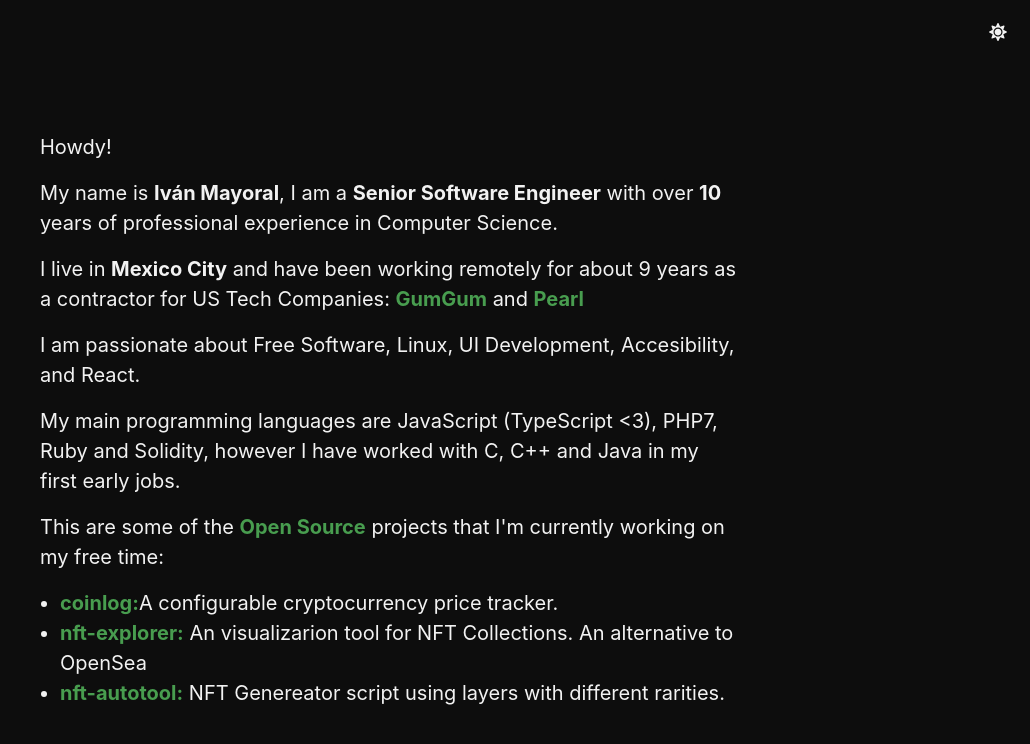
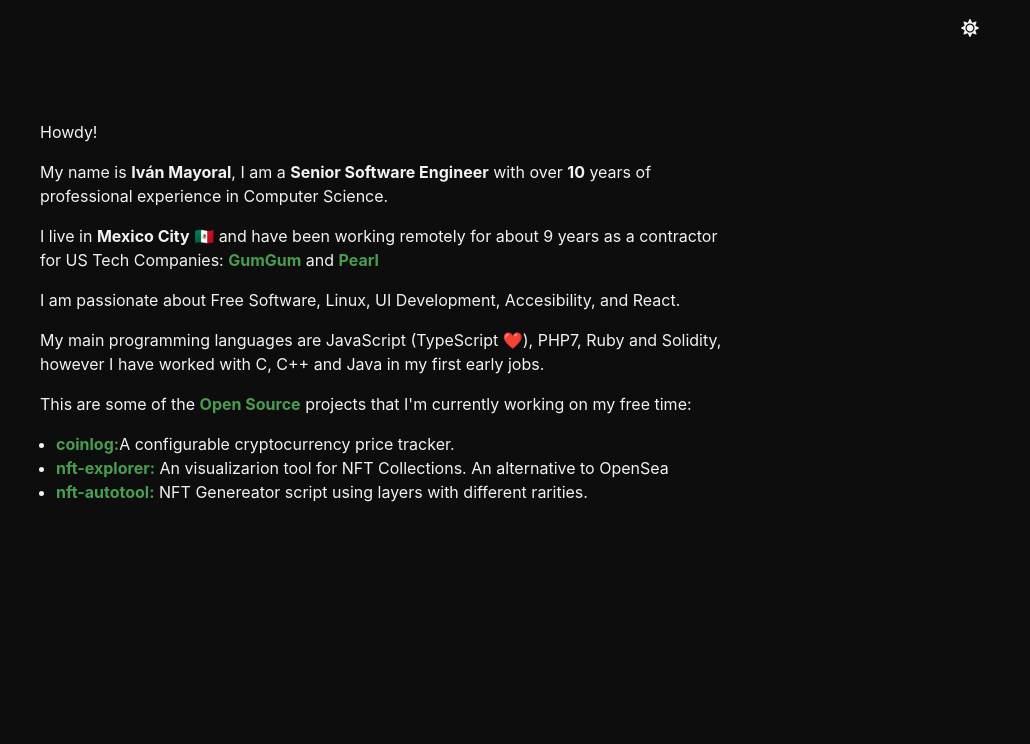
Before and after one commit to ivanm/vaan.dev, a React (Create React App) app: page / in a window 1280 px wide. Shown: the top 744 px of the page, without its empty margins (250-1280 px from the left). Built offline with nearby package versions, Linux system fonts and the light colour scheme.

Commit message:
Adding color customization

```diff
--- a/src/App.tsx
+++ b/src/App.tsx
@@ -6,10 +6,10 @@
 
 export const App = () => (
   <ChakraProvider theme={theme}>
-    <Box fontSize="xl">
-      <Grid minH="100vh" p={3}>
-        <ColorModeSwitcher justifySelf="flex-end" />
-        <Flex justify="center" width="100%">
+    <Box fontSize="md">
+      <Grid minH="100vh" pr={10} pl={10} templateRows="80px 1fr">
+        <ColorModeSwitcher mt={2}justifySelf="flex-end" />
+        <Flex justify="center" mt={10} width="100%">
           <Intro />
         </Flex>
       </Grid>
--- a/src/Intro.tsx
+++ b/src/Intro.tsx
@@ -8,11 +8,11 @@
       with over <b>10</b> years of professional experience in Computer Science.
     </Text>
     <Text mb={4}>
-      I live in <b>Mexico City</b> and have been working remotely for about 9
+      I live in <b>Mexico City</b> 🇲🇽 and have been working remotely for about 9
       years as a contractor for US Tech Companies:{" "}
-      <Link href="https://gumgum.com/">GumGum</Link> and{" "}
+      <Link isExternal href="https://gumgum.com/">GumGum</Link> and{" "}
       <b>
-        <Link href="https://hellopearl.com">Pearl</Link>
+        <Link isExternal href="https://hellopearl.com">Pearl</Link>
       </b>
     </Text>
     <Text mb={4}>
@@ -20,26 +20,26 @@
       and React.
     </Text>
     <Text mb={4}>
-      My main programming languages are JavaScript (TypeScript {`<3`}), PHP7,
+      My main programming languages are JavaScript (TypeScript ❤️), PHP7,
       Ruby and Solidity, however I have worked with C, C++ and Java in my first
       early jobs.
     </Text>
     <Text mb={4}>
       This are some of the{" "}
-      <Link href="https://github.com/ivanm">Open Source</Link> projects that I'm
+      <Link isExternal href="https://github.com/ivanm">Open Source</Link> projects that I'm
       currently working on my free time:
     </Text>
     <UnorderedList>
       <ListItem>
-        <Link href="http://coinlog.vaan.dev">coinlog:</Link>A configurable
+        <Link isExternal href="http://coinlog.vaan.dev">coinlog:</Link>A configurable
         cryptocurrency price tracker.
       </ListItem>
       <ListItem>
-        <Link href="http://nft-explorer.vaan.dev">nft-explorer:</Link> An
+        <Link isExternal href="http://nft-explorer.vaan.dev">nft-explorer:</Link> An
         visualizarion tool for NFT Collections. An alternative to OpenSea
       </ListItem>
       <ListItem>
-        <Link href="https://github.com/ivanm/nft-autotool">nft-autotool:</Link>{" "}
+        <Link isExternal href="https://github.com/ivanm/nft-autotool">nft-autotool:</Link>{" "}
         NFT Genereator script using layers with different rarities.
       </ListItem>
     </UnorderedList>
--- a/src/theme.ts
+++ b/src/theme.ts
@@ -5,6 +5,9 @@
   ThemeComponents
 } from "@chakra-ui/react";
 import { mode, Styles } from "@chakra-ui/theme-tools";
+
+const DARK_LINK_COLOR = "#489d4f";
+const LIGHT_LINK_COLOR = "#267a24";
 
 const config: ThemeConfig = {
   initialColorMode: "dark",
@@ -37,8 +40,24 @@
 const components: ThemeComponents = {
   Link: {
     baseStyle: ({ colorMode }) => ({
-      color: colorMode === "dark" ? "#489d4f" : "#267a24",
-      fontWeight: "bold"
+      color: colorMode === "dark" ? DARK_LINK_COLOR : LIGHT_LINK_COLOR,
+      fontWeight: "bold",
+      _focus: {
+        boxShadow:
+          colorMode === "dark"
+            ? `${DARK_LINK_COLOR} 0px 0px 0px 3px`
+            : `${LIGHT_LINK_COLOR} 0px 0px 0px 3px`
+      }
+    })
+  },
+  Button: {
+    baseStyle: ({ colorMode }) => ({
+      _focus: {
+        boxShadow:
+          colorMode === "dark"
+            ? `${DARK_LINK_COLOR} 0px 0px 0px 3px`
+            : `${LIGHT_LINK_COLOR} 0px 0px 0px 3px`
+      }
     })
   }
 };
```
